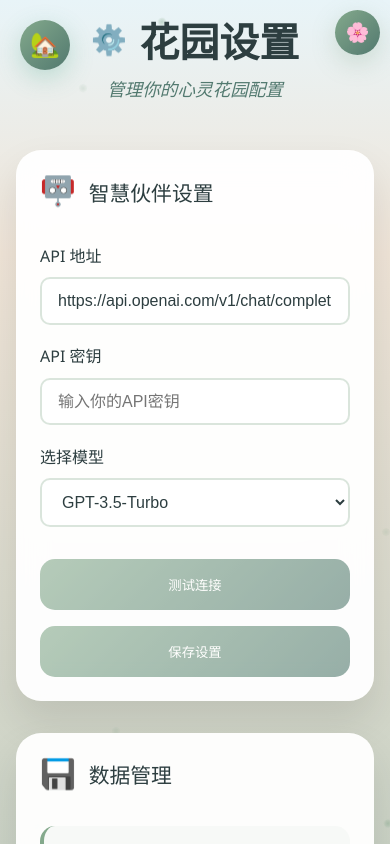
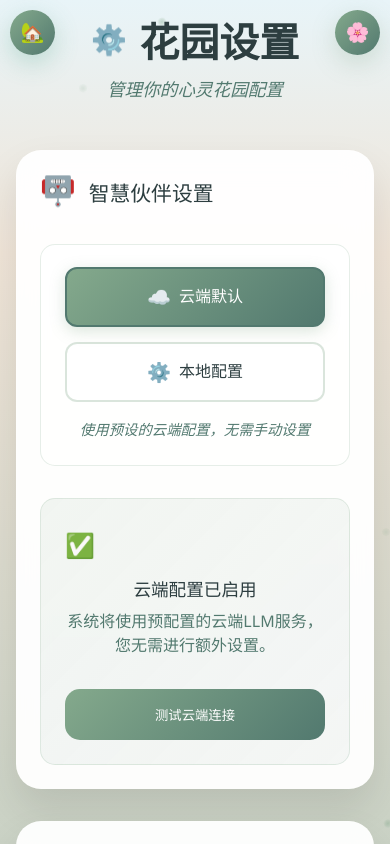
Before and after one commit to ChenM0M/CBThelper, a Vue app: page /config in a window 390 px wide. Built offline with nearby package versions, Linux system fonts and the light colour scheme.

Commit message:
V1.1 微调与优化

```diff
--- a/components/CognitiveAnalysis.vue
+++ b/components/CognitiveAnalysis.vue
@@ -152,6 +152,13 @@
 
         <!-- 详细分析界面 -->
         <section v-else-if="selectedRecord && showAnalysisDetail" class="greenhouse-flower">
+          <!-- 返回总览按钮 -->
+          <div class="back-to-overview-container">
+            <button @click="showAnalysisDetail = false" class="back-to-overview-btn">
+              <span>← 返回温室总览</span>
+            </button>
+          </div>
+
           <!-- 花朵展示区 -->
           <div class="flower-display">
           <div class="flower-container" @click="triggerAnalysis">
@@ -1162,53 +1169,59 @@ export default {
       const bubbles = []
       const maxBubbles = Math.min(emotions.length, 8) // 最多8个气泡
 
-      // 四角定位法 - 气泡只出现在花朵容器的四个角落区域
+      // 智能避让算法 - 同一层级但避开花朵核心区域
       // 检测是否为移动设备
       const isMobile = window.innerWidth <= 480
-      const cornerPositions = isMobile ? [
-        // 移动端 - 更近的角落位置
-        { baseX: -120, baseY: -100, offsetRange: 40 },
-        { baseX: 120, baseY: -100, offsetRange: 40 },
-        { baseX: -120, baseY: 100, offsetRange: 40 },
-        { baseX: 120, baseY: 100, offsetRange: 40 },
-        { baseX: -150, baseY: -30, offsetRange: 50 },
-        { baseX: 150, baseY: -30, offsetRange: 50 },
-        { baseX: -150, baseY: 30, offsetRange: 50 },
-        { baseX: 150, baseY: 30, offsetRange: 50 }
-      ] : [
-        // 桌面端 - 原始位置
-        { baseX: -200, baseY: -150, offsetRange: 60 },
-        { baseX: 200, baseY: -150, offsetRange: 60 },
-        { baseX: -200, baseY: 150, offsetRange: 60 },
-        { baseX: 200, baseY: 150, offsetRange: 60 },
-        { baseX: -250, baseY: -50, offsetRange: 80 },
-        { baseX: 250, baseY: -50, offsetRange: 80 },
-        { baseX: -250, baseY: 50, offsetRange: 80 },
-        { baseX: 250, baseY: 50, offsetRange: 80 }
-      ]
+
+      // 定义花朵核心禁区（中心120x120像素）
+      const flowerCoreSize = isMobile ? 80 : 120
+      const safeBoundary = flowerCoreSize / 2 + 20 // 增加20px安全边距
+
+      // 生成候选位置的函数
+      const generateSafePosition = () => {
+        const maxDistance = isMobile ? 180 : 250
+        const minDistance = safeBoundary + 30
+
+        let attempts = 0
+        let position
+
+        do {
+          // 随机角度和距离
+          const angle = Math.random() * 2 * Math.PI
+          const distance = minDistance + Math.random() * (maxDistance - minDistance)
+
+          position = {
+            x: Math.cos(angle) * distance,
+            y: Math.sin(angle) * distance
+          }
+
+          attempts++
+        } while (
+          // 检查是否在花朵核心区域内
+          (Math.abs(position.x) < safeBoundary && Math.abs(position.y) < safeBoundary) &&
+          attempts < 10 // 最多尝试10次
+        )
+
+        return position
+      }
 
       for (let i = 0; i < maxBubbles; i++) {
         const emotion = emotions[i]
-        const cornerIndex = i % cornerPositions.length
-        const corner = cornerPositions[cornerIndex]
-
-        // 在指定角落区域内生成随机位置
-        const randomX = corner.baseX + (Math.random() - 0.5) * corner.offsetRange
-        const randomY = corner.baseY + (Math.random() - 0.5) * corner.offsetRange
+        const position = generateSafePosition()
 
         // 气泡样式
         const bubble = {
           emotion: emotion,
-          x: randomX,
-          y: randomY,
+          x: position.x,
+          y: position.y,
           style: {
             left: '50%',
             top: '50%',
-            transform: `translate(calc(-50% + ${randomX}px), calc(-50% + ${randomY}px))`,
+            transform: `translate(calc(-50% + ${position.x}px), calc(-50% + ${position.y}px))`,
             '--random-offset': `${Math.random() * 360}deg`,
             '--delay': `${i * 0.3}s`,
             '--hue': `${(i * 45) % 360}deg`, // 彩虹颜色，间隔更小
-            zIndex: 0, // 确保在花朵下方
+            zIndex: 1, // 设置为1，确保可见但不会太高
             animationDelay: `${i * 0.2}s`,
             position: 'absolute'
           },
@@ -1990,6 +2003,36 @@ export default {
   box-shadow: 0 4px 12px rgba(132, 169, 140, 0.3);
 }
 
+/* 返回总览按钮 */
+.back-to-overview-container {
+  position: fixed;
+  top: 70px;
+  left: 50%;
+  transform: translateX(-50%);
+  z-index: 10;
+}
+
+.back-to-overview-btn {
+  background: rgba(255, 255, 255, 0.95);
+  color: #2D3E40;
+  border: 1px solid rgba(132, 169, 140, 0.3);
+  border-radius: 25px;
+  padding: 0.8rem 1.5rem;
+  font-size: 0.9rem;
+  font-weight: 600;
+  cursor: pointer;
+  transition: all 0.3s ease;
+  box-shadow: 0 4px 15px rgba(0, 0, 0, 0.1);
+  backdrop-filter: blur(10px);
+}
+
+.back-to-overview-btn:hover {
+  background: rgba(132, 169, 140, 0.9);
+  color: white;
+  transform: translateY(-2px);
+  box-shadow: 0 6px 20px rgba(132, 169, 140, 0.3);
+}
+
 /* ===== 查看原始内容功能 ===== */
 .view-original-section {
   text-align: center;
@@ -2435,7 +2478,7 @@ export default {
   width: 100%;
   height: 100%;
   pointer-events: none;
-  z-index: 0; /* 降低z-index，确保不遮挡花朵 */
+  z-index: 2; /* 调整到与花朵同一层级 */
   overflow: visible;
 }
 
@@ -2860,13 +2903,14 @@ export default {
   display: flex;
   align-items: center;
   gap: 0.8rem;
-  background: linear-gradient(135deg, #84A98C 0%, #52796F 100%);
-  color: white;
+  background: rgba(255, 255, 255, 0.98); /* 改为白色背景 */
+  color: #000000; /* 纯黑色文字 */
   padding: 1rem 2rem;
   border-radius: 30px;
   cursor: pointer;
   transition: all 0.3s cubic-bezier(0.4, 0, 0.2, 1);
-  box-shadow: 0 8px 30px rgba(84, 169, 140, 0.3);
+  box-shadow: 0 8px 30px rgba(0, 0, 0, 0.15);
+  font-weight: 700; /* 黑体字 */
 }
 
 .companion-hint:hover {
@@ -3541,6 +3585,16 @@ export default {
     padding-right: 1rem;
   }
 
+  /* 返回总览按钮移动端调整 */
+  .back-to-overview-container {
+    top: 60px;
+  }
+
+  .back-to-overview-btn {
+    padding: 0.6rem 1.2rem;
+    font-size: 0.85rem;
+  }
+
   .floating-back-btn {
     top: 15px;
     left: 15px;
--- a/components/Dashboard.vue
+++ b/components/Dashboard.vue
@@ -1193,6 +1193,27 @@ export default {
   .encouragement-card {
     flex-direction: column;
     text-align: center;
+    min-width: auto; /* 移除最小宽度限制 */
+    width: 100%; /* 在移动端占满宽度 */
+    max-width: 100%; /* 确保不超出容器 */
+    padding: 1.5rem; /* 减少内边距 */
+    margin: 0; /* 移除自动边距 */
+  }
+
+  .encouragement-icon {
+    font-size: 2rem; /* 减小图标大小 */
+  }
+
+  .encouragement-content h4 {
+    font-size: 1.1rem; /* 减小标题字体 */
+  }
+
+  .encouragement-content p {
+    font-size: 0.9rem; /* 减小文字字体 */
+  }
+
+  .daily-encouragement {
+    padding: 0 1rem; /* 添加左右内边距，确保内容不贴边 */
   }
 }
 
--- a/components/GardenConfig.vue
+++ b/components/GardenConfig.vue
@@ -31,6 +31,41 @@
           智慧伙伴设置
         </h2>
 
+        <!-- 配置模式选择 -->
+        <div class="config-mode-selector">
+          <div class="mode-toggle">
+            <input
+              type="radio"
+              id="cloud-default"
+              value="cloud"
+              v-model="configMode"
+              @change="handleConfigModeChange"
+            >
+            <label for="cloud-default" class="mode-option">
+              <span class="mode-icon">☁️</span>
+              <span class="mode-text">云端默认</span>
+            </label>
+
+            <input
+              type="radio"
+              id="local-config"
+              value="local"
+              v-model="configMode"
+              @change="handleConfigModeChange"
+            >
+            <label for="local-config" class="mode-option">
+              <span class="mode-icon">⚙️</span>
+              <span class="mode-text">本地配置</span>
+            </label>
+          </div>
+          <p class="mode-description">
+            <span v-if="configMode === 'cloud'">使用预设的云端配置，无需手动设置</span>
+            <span v-else>使用自定义的本地LLM配置</span>
+          </p>
+        </div>
+
+        <!-- 本地配置表单，仅在本地模式下显示 -->
+        <div v-show="configMode === 'local'" class="local-config-form">
         <div class="form-group">
           <label for="endpoint">API 地址</label>
           <input
@@ -99,6 +134,33 @@
         <!-- 保存成功提示 -->
         <div v-if="showSuccess" class="success-message">
           ✨ 设置已保存
+        </div>
+        </div>
+
+        <!-- 云端配置状态显示 -->
+        <div v-show="configMode === 'cloud'" class="cloud-config-status">
+          <div class="cloud-info">
+            <span class="info-icon">✅</span>
+            <div class="info-content">
+              <h4>云端配置已启用</h4>
+              <p>系统将使用预配置的云端LLM服务，您无需进行额外设置。</p>
+            </div>
+          </div>
+
+          <div class="button-group">
+            <button
+              class="test-button"
+              @click="testCloudConnection"
+              :disabled="isTestingCloud"
+            >
+              {{ isTestingCloud ? '测试中...' : '测试云端连接' }}
+            </button>
+          </div>
+
+          <!-- 云端测试状态显示 -->
+          <div v-if="cloudTestStatus" class="test-status" :class="{ 'success': cloudTestStatus.includes('成功') }">
+            {{ cloudTestStatus }}
+          </div>
         </div>
       </section>
 
@@ -211,6 +273,10 @@ export default {
       customModelName: '',
       testStatus: '',
       isTesting: false,
+      // 配置模式相关
+      configMode: 'cloud', // 'cloud' 或 'local'
+      cloudTestStatus: '',
+      isTestingCloud: false,
       // 数据管理相关
       selectedFile: null,
       isImporting: false,
@@ -268,6 +334,80 @@ export default {
         if (!this.customModelName) {
           this.customModelName = this.apiConfig.model
         }
+      }
+    },
+
+    // 配置模式切换
+    handleConfigModeChange() {
+      if (this.configMode === 'cloud') {
+        // 切换到云端模式，清除测试状态
+        this.testStatus = ''
+        this.cloudTestStatus = ''
+      } else {
+        // 切换到本地模式，清除云端测试状态
+        this.cloudTestStatus = ''
+      }
+    },
+
+    // 测试云端连接
+    async testCloudConnection() {
+      this.isTestingCloud = true
+      this.cloudTestStatus = ''
+
+      try {
+        // 使用应用配置中的默认云端设置进行测试
+        const defaultConfig = this.$store.state.appConfig.llm
+
+        if (!defaultConfig.apiKey && !defaultConfig.apiUrl) {
+          this.cloudTestStatus = '❌ 云端配置不完整，请检查环境变量设置'
+          return
+        }
+
+        const testMessage = {
+          model: defaultConfig.modelName,
+          messages: [
+            {
+              role: 'user',
+              content: '请回复"连接测试成功"'
+            }
+          ],
+          max_tokens: 50,
+          temperature: 0.1
+        }
+
+        const response = await fetch(defaultConfig.apiUrl, {
+          method: 'POST',
+          headers: {
+            'Content-Type': 'application/json',
+            'Authorization': `Bearer ${defaultConfig.apiKey}`
+          },
+          body: JSON.stringify(testMessage)
+        })
+
+        if (response.ok) {
+          const data = await response.json()
+          if (data.choices && data.choices[0]?.message?.content) {
+            this.cloudTestStatus = '✅ 云端连接测试成功！API响应正常'
+          } else {
+            this.cloudTestStatus = '⚠️ 云端连接成功，但响应格式异常'
+          }
+        } else {
+          const errorText = await response.text()
+          this.cloudTestStatus = `❌ 云端连接失败: ${response.status} ${response.statusText}`
+        }
+
+        setTimeout(() => {
+          this.cloudTestStatus = ''
+        }, 5000)
+      } catch (error) {
+        console.error('云端连接测试失败:', error)
+        this.cloudTestStatus = '❌ 云端连接测试失败，请检查网络连接或API配置'
+
+        setTimeout(() => {
+          this.cloudTestStatus = ''
+        }, 5000)
+      } finally {
+        this.isTestingCloud = false
       }
     },
 
@@ -703,6 +843,13 @@ export default {
 
 /* 响应式调整 */
 @media (max-width: 768px) {
+  .floating-back-btn {
+    width: 50px;
+    height: 50px;
+    top: 15px;
+    left: 15px;
+  }
+
   .garden-content {
     padding: 1rem;
   }
@@ -983,4 +1130,124 @@ export default {
     width: 100%;
   }
 }
+
+/* 移动端480px断点 - 与App.vue保持一致 */
+@media (max-width: 480px) {
+  .floating-back-btn {
+    width: 45px;
+    height: 45px;
+    top: 10px;
+    left: 10px;
+    font-size: 1.2rem;
+  }
+}
+
+/* 配置模式选择器样式 */
+.config-mode-selector {
+  margin-bottom: 2rem;
+  padding: 1.5rem;
+  background: rgba(255, 255, 255, 0.6);
+  border-radius: 15px;
+  border: 1px solid rgba(132, 169, 140, 0.2);
+}
+
+.mode-toggle {
+  display: flex;
+  gap: 1rem;
+  margin-bottom: 1rem;
+}
+
+.mode-toggle input[type="radio"] {
+  display: none;
+}
+
+.mode-option {
+  flex: 1;
+  display: flex;
+  align-items: center;
+  justify-content: center;
+  gap: 0.5rem;
+  padding: 1rem;
+  background: rgba(255, 255, 255, 0.8);
+  border: 2px solid rgba(132, 169, 140, 0.3);
+  border-radius: 12px;
+  cursor: pointer;
+  transition: all 0.3s ease;
+  font-weight: 500;
+}
+
+.mode-toggle input[type="radio"]:checked + .mode-option {
+  background: linear-gradient(135deg, #84A98C 0%, #52796F 100%);
+  color: white;
+  border-color: #52796F;
+  transform: translateY(-2px);
+  box-shadow: 0 4px 15px rgba(132, 169, 140, 0.3);
+}
+
+.mode-icon {
+  font-size: 1.2rem;
+}
+
+.mode-text {
+  font-size: 1rem;
+}
+
+.mode-description {
+  text-align: center;
+  color: #52796F;
+  font-size: 0.9rem;
+  margin: 0;
+  font-style: italic;
+}
+
+/* 云端配置状态样式 */
+.cloud-config-status {
+  padding: 1.5rem;
+  background: linear-gradient(135deg, rgba(132, 169, 140, 0.1) 0%, rgba(82, 121, 111, 0.05) 100%);
+  border-radius: 15px;
+  border: 1px solid rgba(132, 169, 140, 0.2);
+}
+
+.cloud-info {
+  display: flex;
+  align-items: flex-start;
+  gap: 1rem;
+  margin-bottom: 1.5rem;
+}
+
+.info-icon {
+  font-size: 1.5rem;
+  margin-top: 0.2rem;
+}
+
+.info-content h4 {
+  margin: 0 0 0.5rem 0;
+  color: #2D3E40;
+  font-size: 1.1rem;
+}
+
+.info-content p {
+  margin: 0;
+  color: #52796F;
+  line-height: 1.5;
+}
+
+/* 移动端配置模式样式 */
+@media (max-width: 768px) {
+  .mode-toggle {
+    flex-direction: column;
+    gap: 0.8rem;
+  }
+
+  .mode-option {
+    padding: 0.8rem;
+    font-size: 0.9rem;
+  }
+
+  .cloud-info {
+    flex-direction: column;
+    gap: 0.8rem;
+    text-align: center;
+  }
+}
 </style>
--- a/components/ThoughtRecord.vue
+++ b/components/ThoughtRecord.vue
@@ -414,7 +414,7 @@ export default {
   left: 0;
   width: 100%;
   height: 70%;
-  background: linear-gradient(180deg, #E8F4F8 0%, #B8D4E3 50%, #A4C2D4 100%);
+  background: url('/public/assets/images/sky-gradient.png') center/cover;
   background-size: cover;
   background-position: center;
   opacity: 0.8;
@@ -426,7 +426,7 @@ export default {
   left: 0;
   width: 100%;
   height: 30%;
-  background: linear-gradient(180deg, #A0826D 0%, #8B7355 50%, #6B5B47 100%);
+  background: url('/public/assets/images/soil-texture.png') center/cover;
   background-size: cover;
   background-position: center bottom;
   opacity: 0.9;
@@ -791,7 +791,10 @@ export default {
   border-radius: 20px;
   padding: 1.5rem;
   font-size: 1.1rem;
-  background: rgba(255, 255, 255, 0.9);
+  background: url('/public/assets/images/input-bg.png'), rgba(255, 255, 255, 0.9);
+  background-size: cover;
+  background-position: center;
+  background-blend-mode: overlay;
   color: var(--text-primary);
   resize: vertical;
   transition: all 0.3s ease;
```
Also changed, not shown: 1 other file (tests, documents, lock files or other folders).
